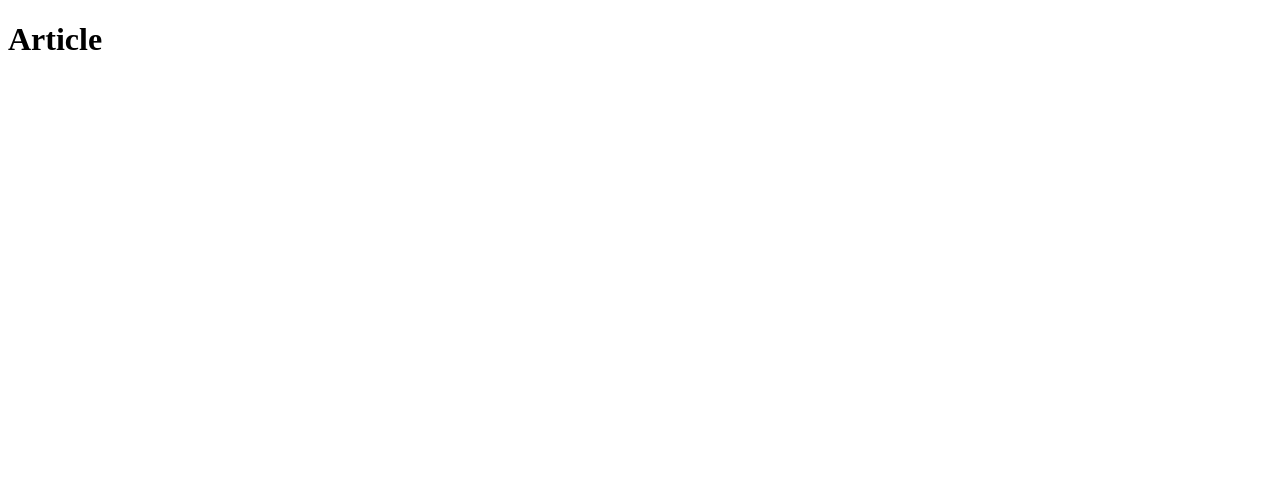
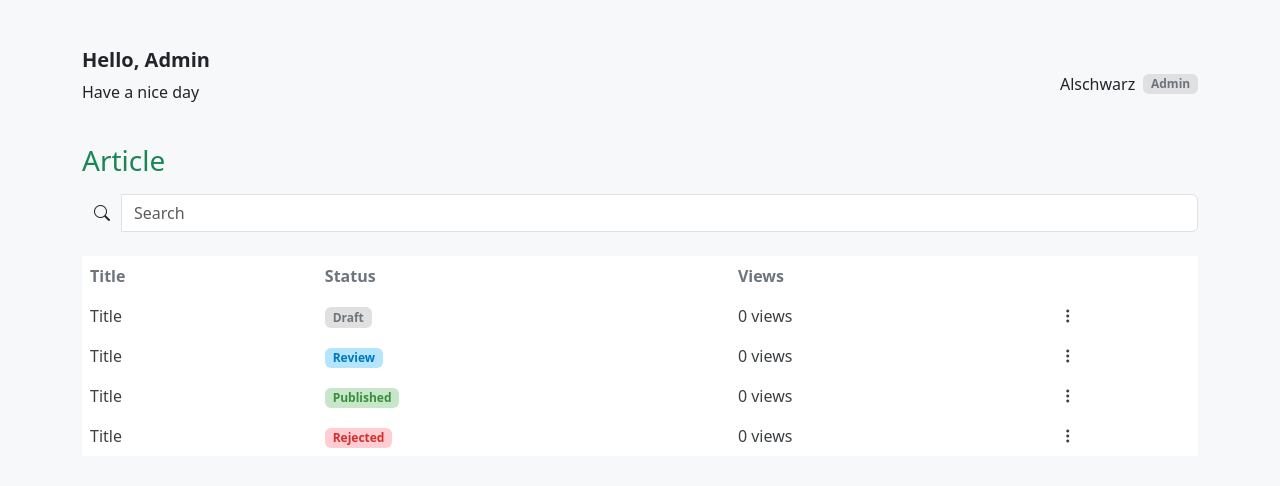
Before and after one commit to Febry3/FE-Admin-Teman-Bicara, a plain HTML site: page src/article/article.html in a window 1280 px wide. Drawn offline with nearby package versions, Linux system fonts and the light colour scheme.

Commit message:
fix: fixing section 2 mainpage

```diff
--- /dev/null
+++ b/src/article/article.css
@@ -0,0 +1,45 @@
+body {
+    background-color: #f7f8fa;
+}
+
+h5 {
+    font-weight: bold;
+}
+
+h3 {
+    color: #27ae60;
+}
+
+.table thead th {
+    color: #6c757d;
+}
+
+.table tbody tr td {
+    vertical-align: middle;
+    color: #3c4043;
+}
+
+.badge.bg-secondary {
+    background-color: #e0e0e0 !important;
+    color: #6c757d;
+}
+
+.badge.bg-info {
+    background-color: #b3e5fc !important;
+    color: #0277bd;
+}
+
+.badge.bg-success {
+    background-color: #c8e6c9 !important;
+    color: #388e3c;
+}
+
+.badge.bg-danger {
+    background-color: #ffcdd2 !important;
+    color: #d32f2f;
+}
+
+.input-group-text {
+    background-color: #f7f8fa;
+    border: none;
+}
--- a/src/article/article.html
+++ b/src/article/article.html
@@ -4,8 +4,69 @@
     <meta charset="UTF-8">
     <meta name="viewport" content="width=device-width, initial-scale=1.0">
     <title>Document</title>
+    <link href="https://cdn.jsdelivr.net/npm/bootstrap@5.3.3/dist/css/bootstrap.min.css" rel="stylesheet"
+        integrity="sha384-QWTKZyjpPEjISv5WaRU9OFeRpok6YctnYmDr5pNlyT2bRjXh0JMhjY6hW+ALEwIH" crossorigin="anonymous">
+        <link rel="stylesheet" href="article.css">
+        <link rel="stylesheet" href="https://cdn.jsdelivr.net/npm/bootstrap-icons@1.11.3/font/bootstrap-icons.min.css">
 </head>
 <body>
-    <h1>Article</h1>
+    <div class="container mt-5">
+        <div class="d-flex justify-content-between align-items-center mb-4">
+            <div>
+                <h5>Hello, Admin</h5>
+                <p>Have a nice day</p>
+            </div>
+            <div class="d-flex align-items-center">
+                <div class="me-2">Alschwarz</div>
+                <span class="badge bg-secondary">Admin</span>
+            </div>
+        </div>
+
+        <h3 class="text-success mb-3">Article</h3>
+
+        <div class="input-group mb-4">
+            <span class="input-group-text"><i class="bi bi-search"></i></span>
+            <input type="text" class="form-control" placeholder="Search">
+        </div>
+
+        <table class="table table-borderless">
+            <thead>
+                <tr>
+                    <th>Title</th>
+                    <th>Status</th>
+                    <th>Views</th>
+                    <th></th>
+                </tr>
+            </thead>
+            <tbody>
+                <tr>
+                    <td>Title</td>
+                    <td><span class="badge bg-secondary">Draft</span></td>
+                    <td>0 views</td>
+                    <td><i class="bi bi-three-dots-vertical"></i></td>
+                </tr>
+                <tr>
+                    <td>Title</td>
+                    <td><span class="badge bg-info">Review</span></td>
+                    <td>0 views</td>
+                    <td><i class="bi bi-three-dots-vertical"></i></td>
+                </tr>
+                <tr>
+                    <td>Title</td>
+                    <td><span class="badge bg-success">Published</span></td>
+                    <td>0 views</td>
+                    <td><i class="bi bi-three-dots-vertical"></i></td>
+                </tr>
+                <tr>
+                    <td>Title</td>
+                    <td><span class="badge bg-danger">Rejected</span></td>
+                    <td>0 views</td>
+                    <td><i class="bi bi-three-dots-vertical"></i></td>
+                </tr>
+                <!-- Additional rows with Rejected status -->
+            </tbody>
+        </table>
+    </div>
+
 </body>
 </html>
--- a/src/index.css
+++ b/src/index.css
@@ -22,7 +22,7 @@ a {
     min-height: 100vh;
     width: 100%;
     overflow: hidden;
-    background-color: aquamarine;
+
 }
 
 #sidebar {
```
Also changed, not shown: src/index.html (+1 -1 lines).
